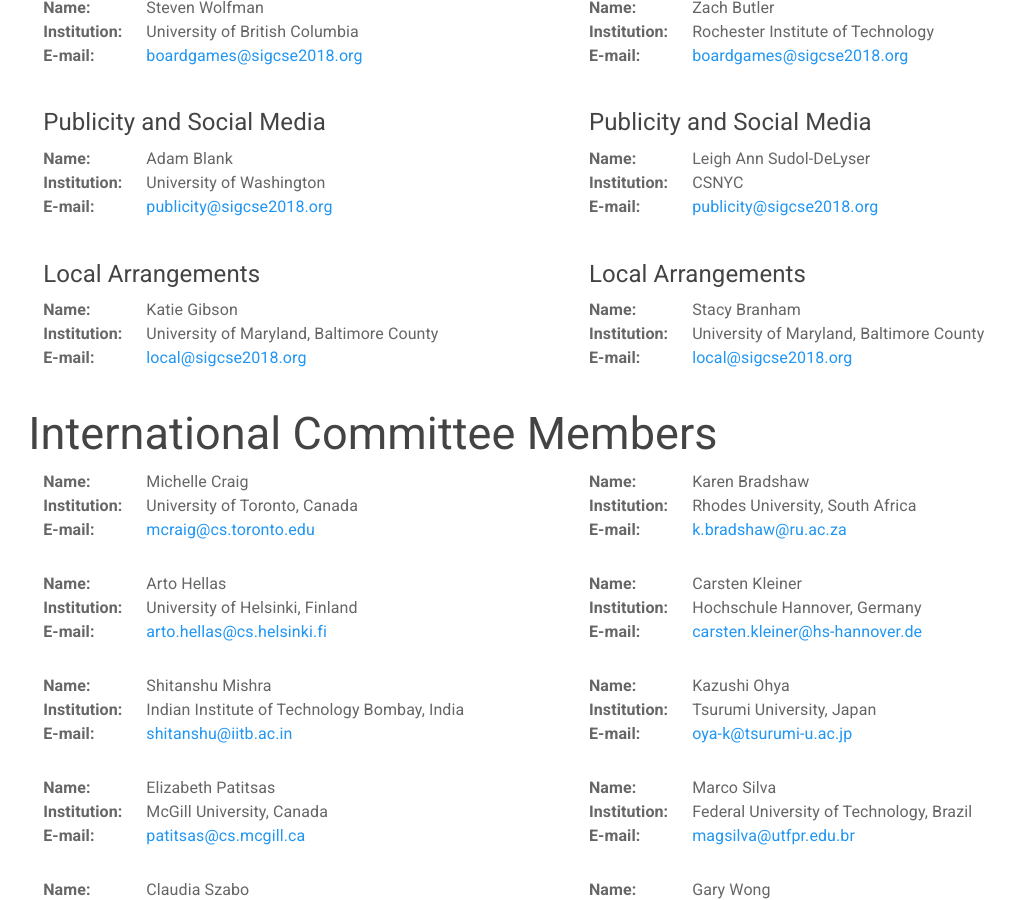
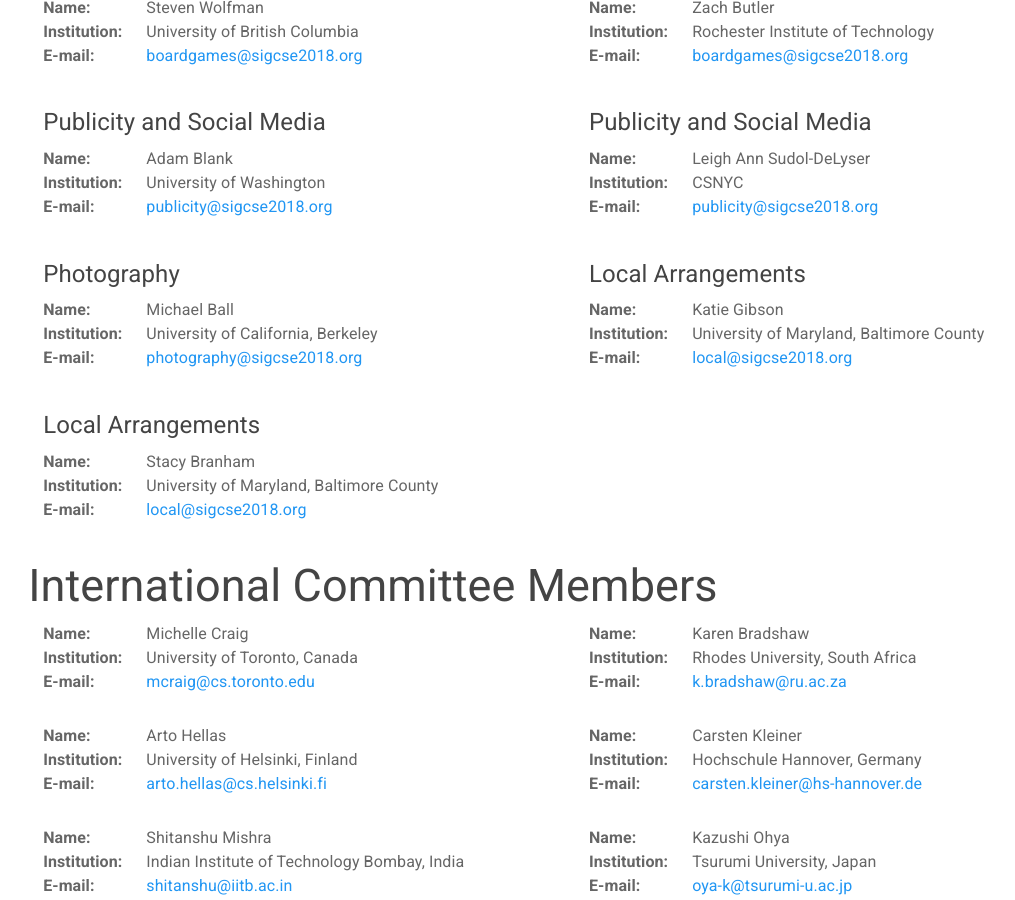
Before and after one commit to sigcsets/sigcse2018, a Jekyll site: the page built from info/committees.md, in a window 1280 px wide and 900 px high, scrolled down 3445 px. Shown: the whole window, without its empty margins (66-1081 px from the left). Built offline with Jekyll 4.4.1, drawn with Linux system fonts in a browser that asks for light colours.

Commit message:
committee update for photography

```diff
--- a/_data/committees.yaml
+++ b/_data/committees.yaml
@@ -221,6 +221,11 @@
     role: Publicity and Social Media
     inst:  CSNYC
     email: publicity@sigcse2018.org
+
+  - name: Michael Ball
+    role: Photography
+    inst:  University of California, Berkeley
+    email: photography@sigcse2018.org
 
   - name: Katie Gibson
     role: Local Arrangements
```
